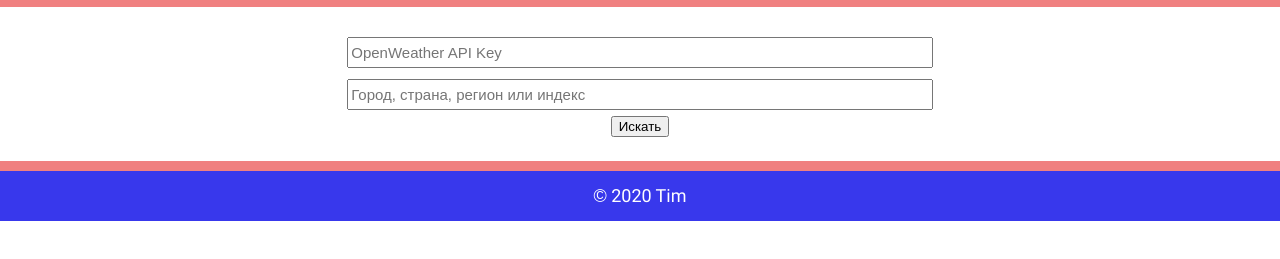
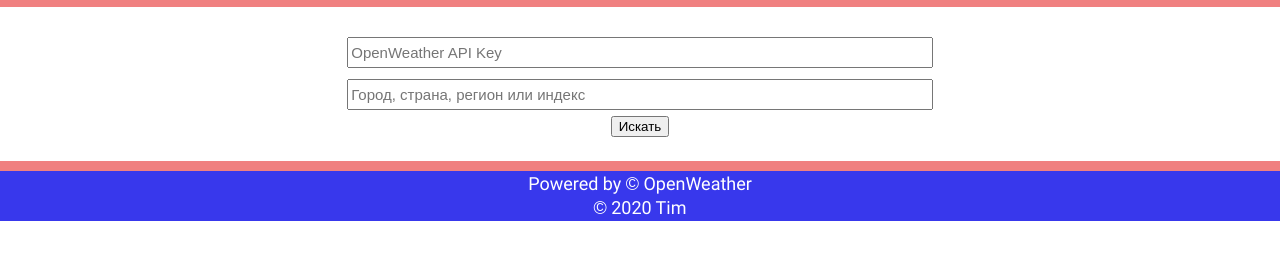
Before and after one commit to jasper7466/TestTask-3, a website built with webpack: page src/pages/index.html in a window 1280 px wide. Shown: the part 67-326 px from the top of the page. Built offline with nearby package versions, Linux system fonts and the light colour scheme.

Commit message:
Вёрстка. В футер добавлена ссылка-копирайт на OpenWeather.

```diff
--- a/src/blocks/footer/__copyright/footer__copyright.css
+++ b/src/blocks/footer/__copyright/footer__copyright.css
@@ -1,8 +1,20 @@
 .footer__copyright {
+    margin: 0;
     font-family: Roboto, sans-serif;
     font-style: normal;
     font-weight: normal;
     font-size: 18px;
     line-height: 24px;
     color: white;
+    text-decoration: none;
 }
+
+.footer__copyright_link {
+    opacity: 1;
+    transition: opacity .1s ease-in;
+}
+
+.footer__copyright_link:hover {
+    opacity: .3;
+    transition: opacity .1s ease-in;
+}
--- a/src/blocks/footer/footer.css
+++ b/src/blocks/footer/footer.css
@@ -2,6 +2,7 @@
 
 .footer {
     display: flex;
+    flex-direction: column;
     align-items: center;
     justify-content: center;
     width: 100%;
--- a/src/pages/index.html
+++ b/src/pages/index.html
@@ -29,6 +29,7 @@
   </main>
   <!-- - - - - - FOOTER - - - - - -->
   <footer class="footer">
+    <a class="footer__copyright footer__copyright_link" href="https://openweathermap.org" target="_blank">Powered by &copy; OpenWeather</a>
     <p class="footer__copyright">&copy; 2020 Tim</p>
   </footer>
   <script src="<%= htmlWebpackPlugin.files.chunks.index.entry%>"></script>
```
Also changed, not shown: README.md.
